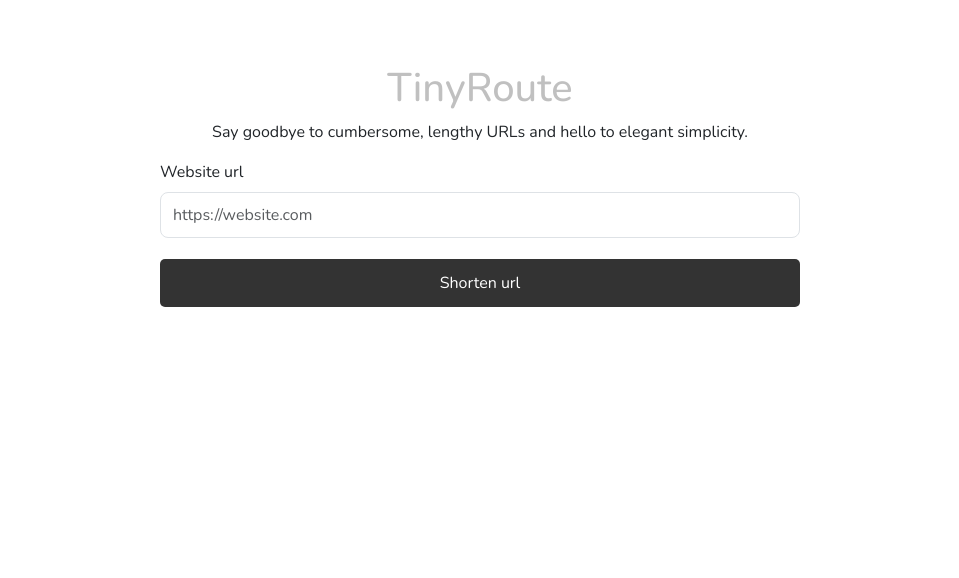
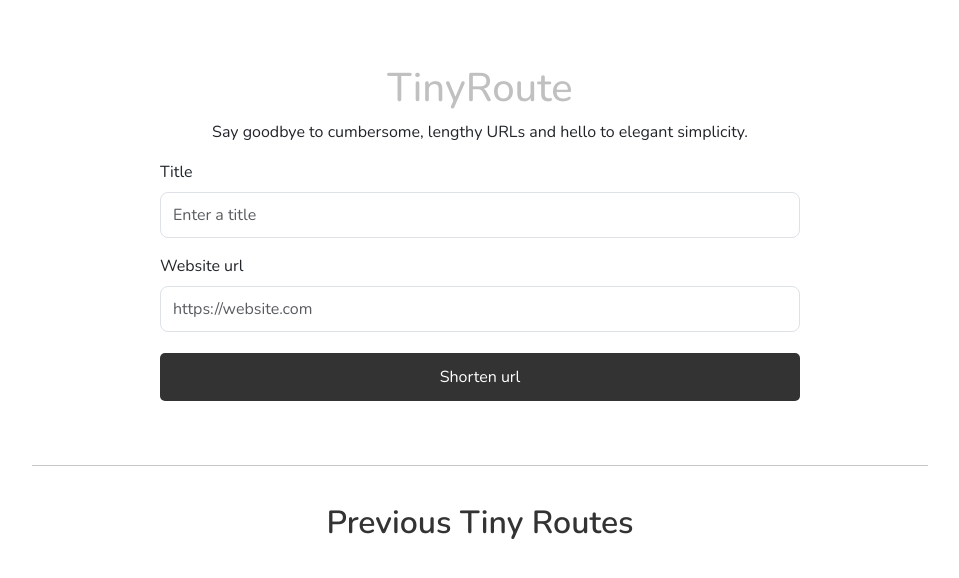
Before and after one commit to victoriaEssien/tiny-route, a React (Vite) app: page / in a window 1280 px wide. Shown: the top 578 px of the page, without its empty margins (160-1119 px from the left). Built offline with nearby package versions, Linux system fonts and the light colour scheme.

Commit message:
added a title field and saving functionality

```diff
--- a/src/App.jsx
+++ b/src/App.jsx
@@ -2,15 +2,21 @@ import { useState } from 'react';
 import Form from 'react-bootstrap/Form';
 
 function App() {
+  const [urlTitle, setUrlTitle] = useState("");
   const [urlValue, setUrlValue] = useState("");
   const [isValidUrl, setIsValidUrl] = useState(true);
   const [errorMessage, setErrorMessage] = useState("");
   const [isSubmitted, setIsSubmitted] = useState(false);
+  const [previousRoutes, setPreviousRoutes] = useState([]);
 
   const handleChange = (event) => {
     setUrlValue(event.target.value);
     setIsValidUrl(true);
     setErrorMessage("");
+  }
+
+  const handleTitleChange = (event) => {
+    setUrlTitle(event.target.value);
   }
 
   const handleSubmit = async (event) => {
@@ -28,16 +34,19 @@ function App() {
             'X-RapidAPI-Host': 'url-shortener-service.p.rapidapi.com'
           },
           body: new URLSearchParams({
-            url: urlValue // Use user-provided URL
+            url: urlValue,
+            title: urlTitle
           })
         });
 
         const result = await response.json();
         if (response.ok) {
-          console.log(result.result_url);
+          const newRoute = { title: urlTitle, url: result.result_url };
+          setUrlTitle("");
           setUrlValue("");
+          setPreviousRoutes((prevRoutes) => [...prevRoutes, newRoute]);
         } else {
-          console.error(result)
+          console.error(result);
         }
       } catch (error) {
         console.error(error);
@@ -55,6 +64,17 @@ function App() {
 
       <div className="form-container">
         <Form onSubmit={handleSubmit}>
+        <Form.Group className="mb-3" controlId="exampleForm.ControlInput2">
+            <Form.Label>Title</Form.Label>
+            <Form.Control
+              type="text"
+              value={urlTitle}
+              onChange={handleTitleChange}
+              className='input'
+              size='lg'
+              placeholder="Enter a title"
+            />
+          </Form.Group>
           <Form.Group className="mb-3" controlId="exampleForm.ControlInput1">
             <Form.Label>Website url</Form.Label>
             <Form.Control
@@ -72,6 +92,19 @@ function App() {
           </div>
         </Form>
       </div>
+
+      {/* Previous Tiny Routes */}
+      <hr />
+      <div className="previous-routes">
+        <h2 className='routes-header'>Previous Tiny Routes</h2>
+        <ul>
+          {previousRoutes.map((route, index) => (
+            <li key={index}>
+              <strong>{route.title}:</strong> <a href={route.url} target="_blank" rel="noopener noreferrer">{route.url}</a>
+            </li>
+          ))}
+        </ul>
+      </div>
     </div>
   );
 }
--- a/src/index.css
+++ b/src/index.css
@@ -51,3 +51,17 @@ body {
   background: #4d4d4d;
   transition: 5ms;
 }
+
+/* Old urls section */
+
+hr {
+  margin: 5% auto 0;
+  width: 70%;
+}
+
+.routes-header {
+  text-align: center;
+  margin-top: 3%;
+  color: #333;
+  font-weight: 600;
+}
```
